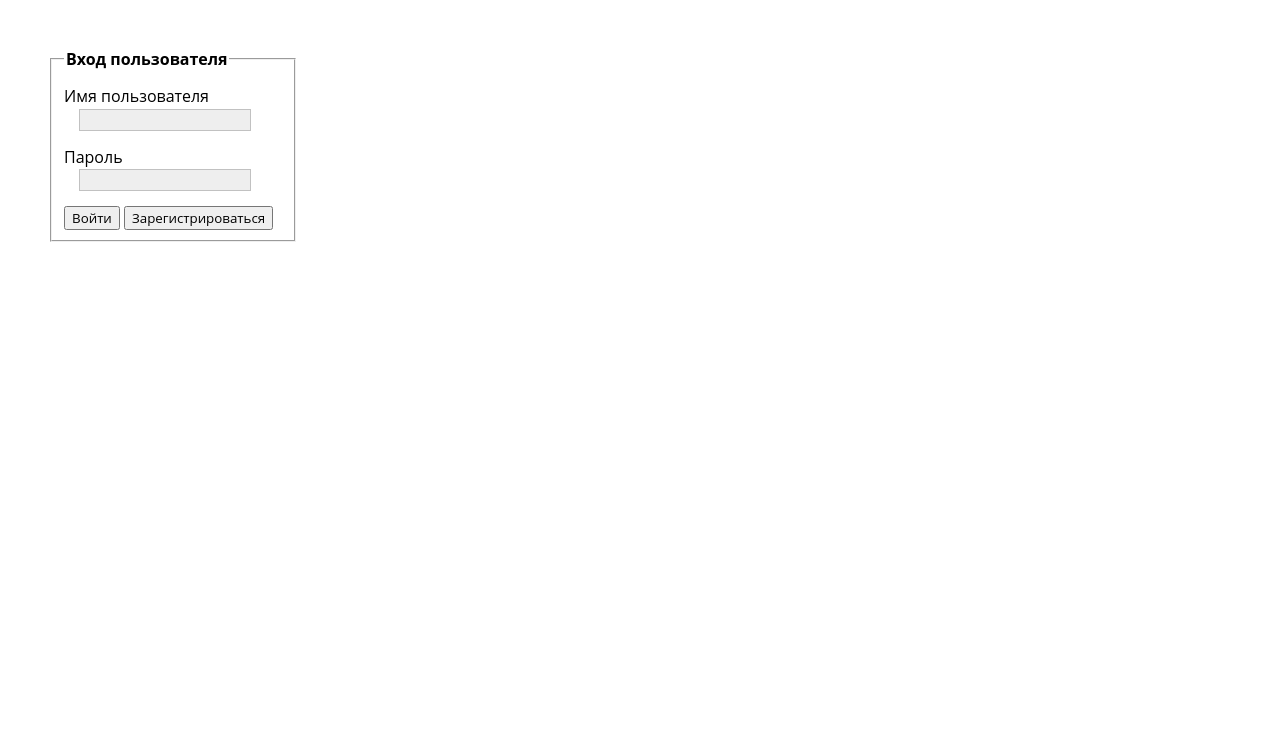
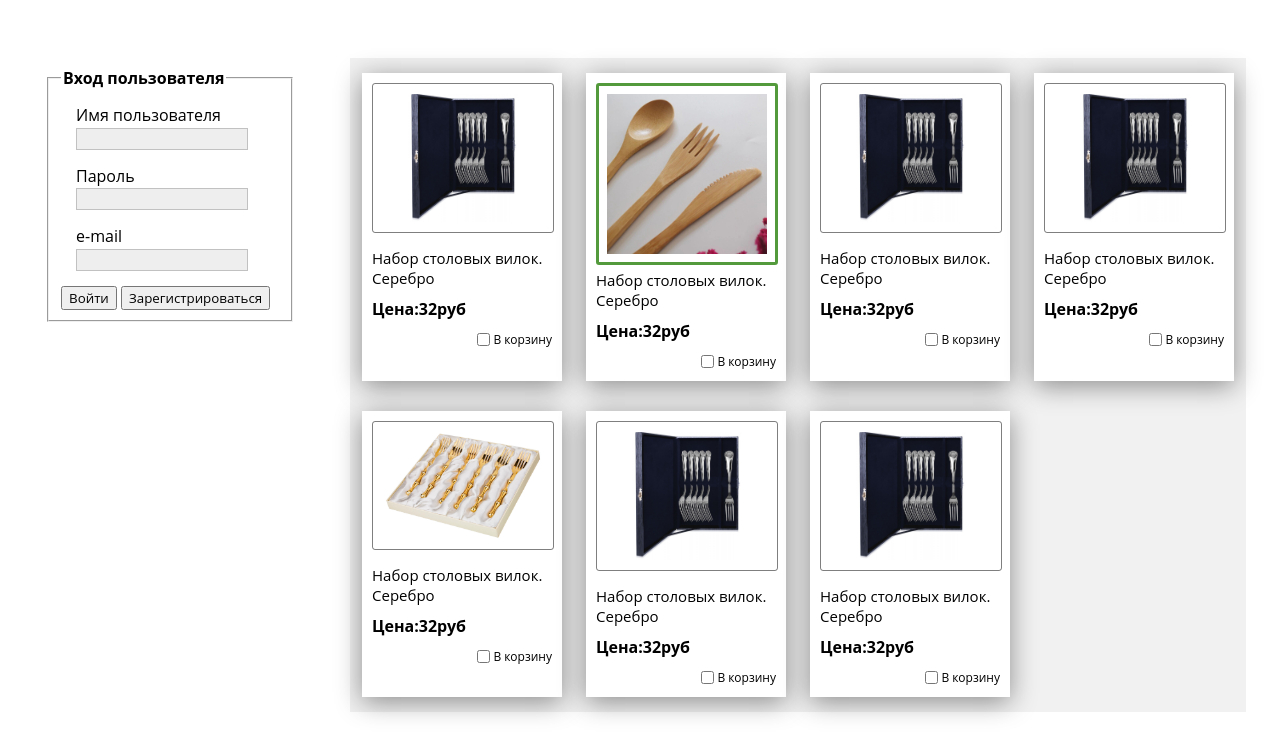
Before and after one commit to dzevakov/JS-course-exercises, a PHP site: page / in a window 1280 px wide. Shown: the top 756 px of the page. Run offline with PHP 8.4, Linux system fonts and the light colour scheme.

Commit message:
Task 3 _ add goods, change Login form

```diff
--- a/Homework/3) goods calculator/css/style.css
+++ b/Homework/3) goods calculator/css/style.css
@@ -4,7 +4,8 @@
 
 .input_form{
     width: 250px;
-    position: relative; left: 40px; top: 40px;
+    position: absolute; left: 40px; top: 40px;
+    margin: 5px;
 }
 
 .login_user{
@@ -12,16 +13,17 @@
     position: relative; left: 40px; top: -15px;
 }
 
-fieldset{
+.input_form fieldset{
     font-weight: bold;
     padding-top: 15px;
 }
 
-label{
+.input_form label{
     font-weight: normal;
+    padding: 15px;
 }
 
-input[type="text"] {
+.input_form input[type="text"] {
     width: 160px;
     height:20px;
     font-size: 12px;
@@ -31,3 +33,71 @@ input[type="text"] {
     position: relative; left: 15px;
     margin-bottom: 15px;
 }
+
+.menu_field{
+    display: block;
+    position: absolute; left: 350px;
+    margin-left: auto;
+    margin-right: auto;
+    margin-top: 50px;
+    padding: 15px 0;
+    width: 70%;
+    background: rgba(216, 214, 214, 0.336);
+
+}
+
+.container{
+    display: grid;
+    grid-template-columns: 25% 25% 25% 25%;
+    row-gap: 30px;
+    justify-items: center;
+}
+
+.menu_item{
+    width: 200px;
+    min-height: 250px;
+    background: rgb(255, 255, 255);
+    box-shadow: 0 5px 25px rgba(0, 0, 0, 0.42);
+}
+
+.type_default img{
+    border-radius: 3px;
+    border: 1px solid rgba(0, 0, 0, 0.5);
+    margin: 10px;
+    padding: 10px;
+    width: 80%;
+}
+
+.menu_item p{
+    display: flex;
+    justify-content: flex-end;
+    font-size: 12px;
+    align-items: center;
+    padding-right: 10px;
+    margin: 0 0 10px 0;
+}
+
+.menu__item-descr{
+    text-align: left;
+    padding: 0 10px;
+    font-weight: normal;
+    font-size: 15px;
+}
+
+.menu__item-price{
+    display: flex;
+    align-items: flex-end;
+    justify-content: flex-start;
+    padding: 10px 10px;
+    font-weight: bold;
+}
+
+.type_eco img{
+    border-radius: 3px;
+    border: 3px solid rgba(39, 128, 12, 0.795);
+    margin-left: 5%;
+    margin-right: 5%;
+    margin-top: 5%;
+    padding: 4%;
+    width: 80%;
+}
--- a/Homework/3) goods calculator/index.html
+++ b/Homework/3) goods calculator/index.html
@@ -10,17 +10,67 @@
     <div class="input_form">
         <form>
             <label class ="login_user" id="enter_user_name"></label>
+            <div>
                 <fieldset>
                     <legend>Вход пользователя</legend>
                     <label>Имя пользователя<input id="name" type="text" required></label>
                     <label>Пароль<input id="password" type="text" required></label>
+                    <label>e-mail<input id="email" type="text" required></label>
                     <button id="login">Войти</button>
                     <button id="registration">Зарегистрироваться</button>
                 </fieldset>
+            </div>
         </form>
     </div>
+    <div class=menu_field>
+        <div class=container>
+            <div class="menu_item type_default">
+                <img src="img/forkSilver.jpg" alt="forkSilver">
+                <div class="menu__item-descr">Набор столовых вилок. Серебро</div>
+                <div class="menu__item-price">Цена:<span>32</span>руб</div>
+                <p><input type="checkbox" name="good1">В корзину</p>
+            </div>
+            <div class="menu_item type_eco">
+                <img src="img/forkBamboo.jpg" alt="forkBamboo">
+                <div class="menu__item-descr">Набор столовых вилок. Серебро</div>
+                <div class="menu__item-price">Цена:<span>32</span>руб</div>
+                <p><input type="checkbox" name="good1">В корзину</p>
+            </div>
+            <div class="menu_item type_default">
+                <img src="img/forkSilver.jpg" alt="forkSilver">
+                <div class="menu__item-descr">Набор столовых вилок. Серебро</div>
+                <div class="menu__item-price">Цена:<span>32</span>руб</div>
+                <p><input type="checkbox" name="good1">В корзину</p>
+            </div>
+            <div class="menu_item type_default">
+                <img src="img/forkSilver.jpg" alt="forkSilver">
+                <div class="menu__item-descr">Набор столовых вилок. Серебро</div>
+                <div class="menu__item-price">Цена:<span>32</span>руб</div>
+                <p><input type="checkbox" name="good1">В корзину</p>
+            </div>
+            <div class="menu_item type_default">
+                <img src="img/forkGold.jpg" alt="forkGold">
+                <div class="menu__item-descr">Набор столовых вилок. Серебро</div>
+                <div class="menu__item-price">Цена:<span>32</span>руб</div>
+                <p><input type="checkbox" name="good1">В корзину</p>
+            </div>
+            <div class="menu_item type_default">
+                <img src="img/forkSilver.jpg" alt="forkSilver">
+                <div class="menu__item-descr">Набор столовых вилок. Серебро</div>
+                <div class="menu__item-price">Цена:<span>32</span>руб</div>
+                <p><input type="checkbox" name="good1">В корзину</p>
+            </div>
+            <div class="menu_item type_default">
+                <img src="img/forkSilver.jpg" alt="forkSilver">
+                <div class="menu__item-descr">Набор столовых вилок. Серебро</div>
+                <div class="menu__item-price">Цена:<span>32</span>руб</div>
+                <p><input type="checkbox" name="good1">В корзину</p>
+            </div>
+        </div>
+    </div>
+
 </body>
 
 <script src="js/init.js"></script>
 <script src="js/script.js"></script>
-</html>
+<script src="js/user_ID.js"></script>
--- a/Homework/3) goods calculator/js/init.js
+++ b/Homework/3) goods calculator/js/init.js
@@ -1,52 +1,66 @@
+const type = {
+    default: 'default',
+    eco: 'eco',
+    discount: 'discount',
+    hot: 'hot'
+};
+
 function init(goods) {
-    const good = {
-        desctiption: 'text',
-        cost: 100,
+    const simpleForkSilver = {
+        desctiption: 'Набор столовых вилок. Серебро',
+        cost: 32,
+        type: type.default,
+        img: './good.jpg'
+    };
+    goods.push(simpleForkSilver);
+    const ecoForkBabmuk = {
+        desctiption: 'Набор экологических столовых вилок. Бамбук.',
+        cost: 45,
         type: type.eco,
         img: './good.jpg'
-    }
-    goods.push(good)
-    const good = {
-        desctiption: 'text',
-        cost: 100,
+    };
+    goods.push(ecoForkBabmuk);
+    const discountForkSteel = {
+        desctiption: 'Набор столовых вилок. Нержавейка. Скидка %.',
+        cost: 15,
+        type: type.discount,
+        img: './good.jpg'
+    };
+    goods.push(discountForkSteel);
+    const hotForkSilver = {
+        desctiption: 'Набор столовых вилок. Лидер продаж.',
+        cost: 27,
+        type: type.hot,
+        img: './good.jpg'
+    };
+    goods.push(hotForkSilver);
+    const simpleForkGold = {
+        desctiption: 'Набор столовых вилок. Золото',
+        cost: 75,
         type: type.default,
         img: './good.jpg'
-    }
-    const good = {
-        desctiption: 'text',
-        cost: 100,
+    };
+    goods.push(simpleForkGold);
+    const ecoForkOak = {
+        desctiption: 'Набор экологических столовых вилок. Дуб.',
+        cost: 60,
         type: type.eco,
         img: './good.jpg'
-    }
-    const good = {
-        desctiption: 'text',
-        cost: 100,
-        type: type.eco,
+    };
+    goods.push(ecoForkOak);
+    const discountForkSteel2 = {
+        desctiption: 'Набор столовых вилок. Нержавейка. Скидка %.',
+        cost: 15,
+        type: type.discount,
         img: './good.jpg'
-    }
+    };
+    goods.push(discountForkSteel2);
+    const hotForkGold = {
+        desctiption: 'Набор столовых вилок. Лидер продаж.',
+        cost: 27,
+        type: type.hot,
+        img: './good.jpg'
+    };
+    goods.push(hotForkGold);
 
-    const good = {
-        desctiption: 'text',
-        cost: 100,
-        type: type.eco,
-        img: './good.jpg'
-    }
-    const good = {
-        desctiption: 'text',
-        cost: 100,
-        type: type.default,
-        img: './good.jpg'
-    }
-    const good = {
-        desctiption: 'text',
-        cost: 100,
-        type: type.eco,
-        img: './good.jpg'
-    }
-    const good = {
-        desctiption: 'text',
-        cost: 100,
-        type: type.eco,
-        img: './good.jpg'
-    }
 }
```
Also changed, not shown: Homework/3) goods calculator/js/script.js (+8 -134 lines), Homework/3) goods calculator/js/user_ID.js (added, +99 -0 lines), Homework/3) goods calculator/img/forkBamboo.jpg (added), Homework/3) goods calculator/img/forkGold.jpg (added), Homework/3) goods calculator/img/forkSilver.jpg (added). Lines whose indentation alone changed are shown as unchanged.
